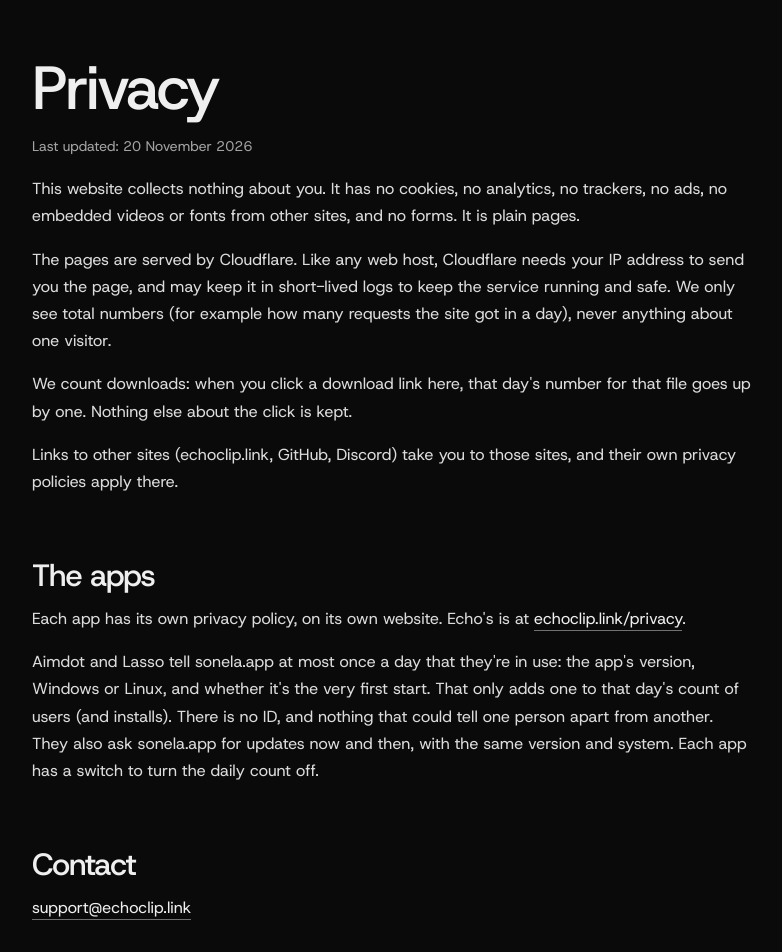
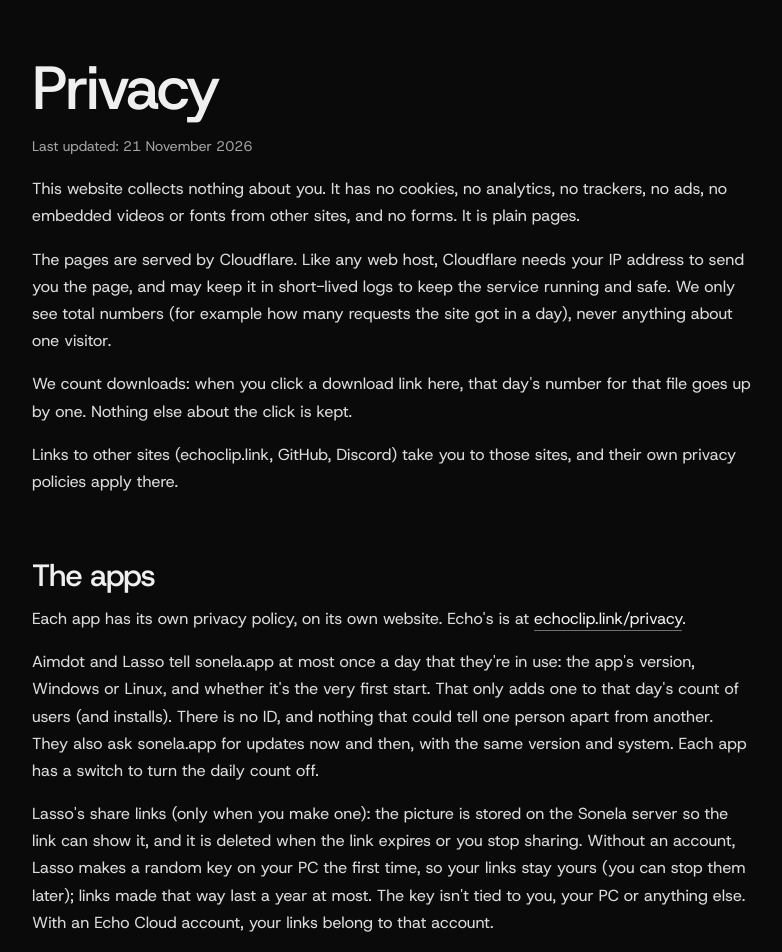
Before and after one commit to Resister0/sonela, a plain HTML site: page public/privacy.html in a window 1280 px wide. Shown: the part 80-1032 px from the top of the page, without its empty margins (48-830 px from the left). Drawn offline with Linux system fonts and the light colour scheme.

Commit message:
Privacy: Lasso share links (picture kept until the link ends; without an account a random key on the PC, links a year at most)
Co-Authored-By: Claude Opus 5.5 <noreply@anthropic.com>

```diff
--- a/public/privacy.html
+++ b/public/privacy.html
@@ -83,7 +83,7 @@
     <div class="wrap">
       <article class="sn-doc">
         <h1>Privacy</h1>
-        <p class="updated">Last updated: 20 November 2026</p>
+        <p class="updated">Last updated: 21 November 2026</p>
         <p>This website collects nothing about you. It has no cookies, no analytics, no trackers, no ads, no embedded videos or fonts from other sites, and no forms. It is plain pages.</p>
         <p>The pages are served by Cloudflare. Like any web host, Cloudflare needs your IP address to send you the page, and may keep it in short-lived logs to keep the service running and safe. We only see total numbers (for example how many requests the site got in a day), never anything about one visitor.</p>
         <p>We count downloads: when you click a download link here, that day's number for that file goes up by one. Nothing else about the click is kept.</p>
@@ -91,6 +91,7 @@
         <h2>The apps</h2>
         <p>Each app has its own privacy policy, on its own website. Echo's is at <a href="https://echoclip.link/privacy">echoclip.link/privacy</a>.</p>
         <p>Aimdot and Lasso tell sonela.app at most once a day that they're in use: the app's version, Windows or Linux, and whether it's the very first start. That only adds one to that day's count of users (and installs). There is no ID, and nothing that could tell one person apart from another. They also ask sonela.app for updates now and then, with the same version and system. Each app has a switch to turn the daily count off.</p>
+        <p>Lasso's share links (only when you make one): the picture is stored on the Sonela server so the link can show it, and it is deleted when the link expires or you stop sharing. Without an account, Lasso makes a random key on your PC the first time, so your links stay yours (you can stop them later); links made that way last a year at most. The key isn't tied to you, your PC or anything else. With an Echo Cloud account, your links belong to that account.</p>
         <h2>Contact</h2>
         <p><a href="mailto:support@echoclip.link">support@echoclip.link</a></p>
       </article>
```
